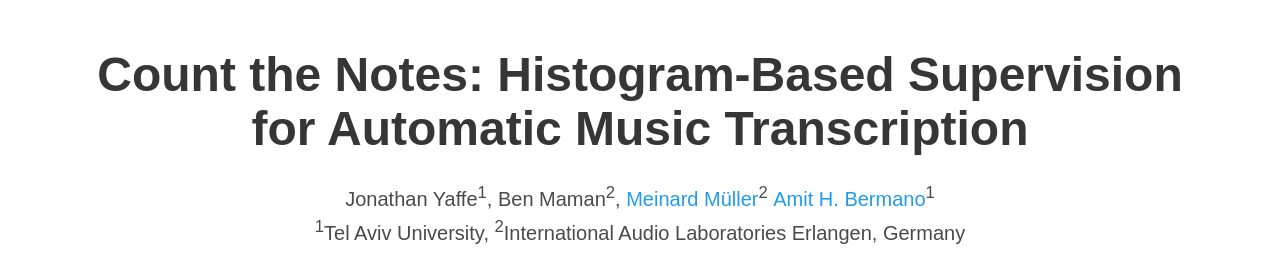
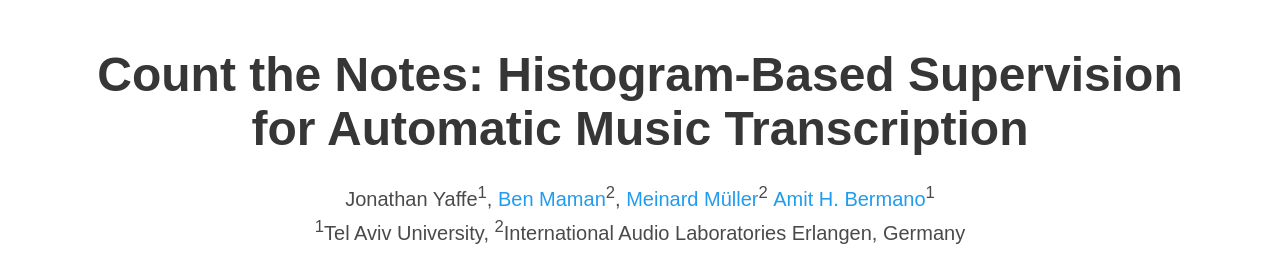
Before and after one commit to Yoni-Yaffe/count-the-notes, a plain HTML site: page index.html in a window 1280 px wide. Shown: the top 257 px of the page. Drawn offline with nearby package versions, Linux system fonts and the light colour scheme; some icons are missing; a web font is replaced by a local one.

Commit message:
added checkpoint link, added license file and added a link to second author in the project page

```diff
--- a/index.html
+++ b/index.html
@@ -49,7 +49,7 @@
               Transcription</h1>
             <div class="is-size-5 publication-authors">
               <span class="author-block">Jonathan Yaffe<sup>1</sup>,</span>
-              <span class="author-block">Ben Maman<sup>2</sup>,</span>
+              <span class="author-block"><a href="https://scholar.google.com/citations?user=2fTnAp8AAAAJ&hl=en&oi=ao">Ben Maman</a><sup>2</sup>,</span>
               <span class="author-block"><a href="https://www.audiolabs-erlangen.de/fau/professor/mueller">Meinard
                   Müller</a><sup>2</sup></span>
               <span class="author-block"><a href="https://www.cs.tau.ac.il/~amberman/">Amit H.
```
Also changed, not shown: ckpts/checkpoint_link.txt (added), 1 other file.
